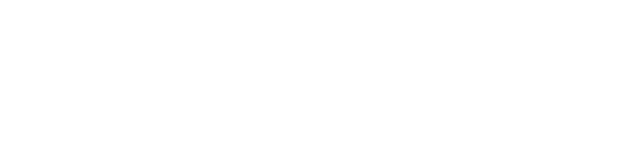
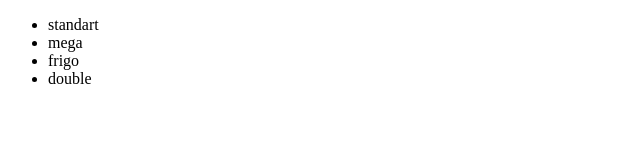
Before and after one commit to DatskoRoman/git, a plain HTML site: page index.html in a window 1280 px wide. Shown: the whole page, without its empty margins (0-640 px from the left). Drawn offline with Linux system fonts and the light colour scheme.

Commit message:
type track

```diff
--- a/index.html
+++ b/index.html
@@ -5,6 +5,13 @@
     <title>Title</title>
 </head>
 <body>
-
+<div class="track">
+    <ul>
+        <li>standart</li>
+        <li>mega</li>
+        <li>frigo</li>
+        <li>double</li>
+    </ul>
+</div>
 </body>
 </html>
```
